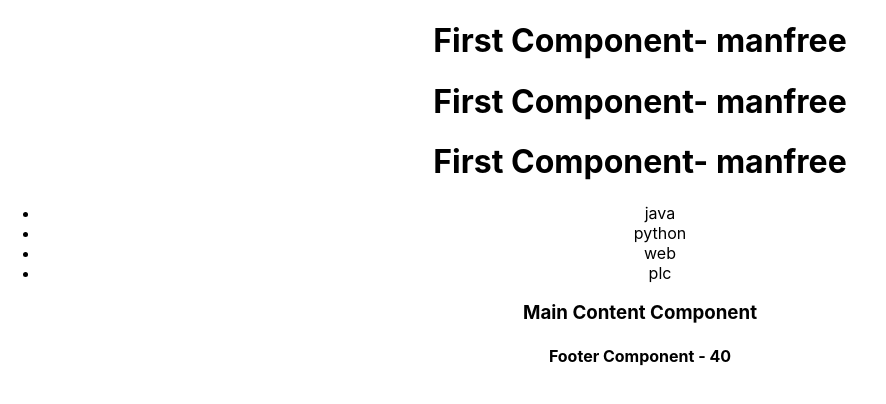
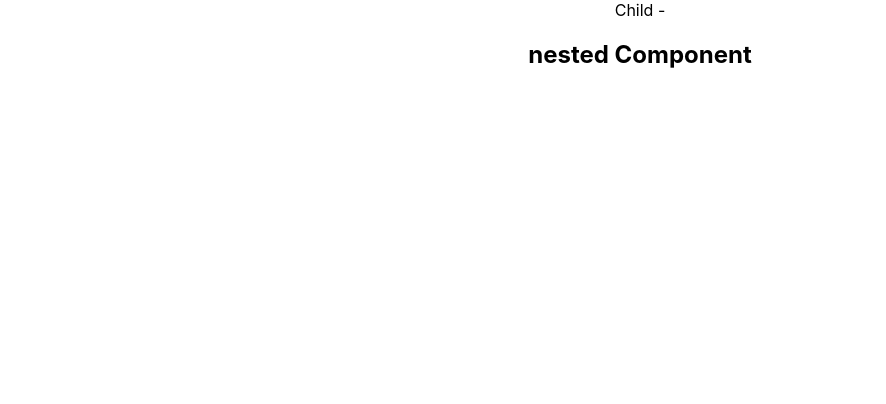
Before and after one commit to mukilathuruvan/frenzo-react, a React (Create React App) app in the folder my-app/: page / in a window 1280 px wide. Shown: the top 404 px of the page, without its empty margins (0-886 px from the left). Built offline with nearby package versions, Linux system fonts and the light colour scheme.

Commit message:
using children prop

```diff
--- a/my-app/src/App.js
+++ b/my-app/src/App.js
@@ -1,17 +1,14 @@
 import logo from "./logo.svg";
 import "./App.css";
 import Header, { Footer, MainContent } from "./components/Header";
-import Courses,{PersonInfo} from "./components/Courses";
+import Courses, { PersonInfo } from "./components/Courses";
+import Child from "./components/Child";
 function App() {
   return (
     <div className="App">
-      <Header/>
-      <Header />
-      <Header />
-      <Courses />
-      <PersonInfo/>
-      <MainContent />
-      <Footer />
+      <Child>
+        <h2>nested Component</h2>
+      </Child>
     </div>
   );
 }
--- /dev/null
+++ b/my-app/src/components/Child.jsx
@@ -0,0 +1,8 @@
+import React from "react";
+
+const Child = (props) => {
+  console.log(props.children);
+  return <div>Child - {props.children}</div>;
+};
+
+export default Child;
--- a/my-app/src/components/Courses.jsx
+++ b/my-app/src/components/Courses.jsx
@@ -1,7 +1,7 @@
 import React from "react";
 
 const Courses = () => {
-  let courses = ["java", "python", "web", "plc"];
+  let courses = ["java", "pytho", "web", "plc"];
   return (
     <ul>
       {courses.map((course, index) => (
@@ -16,12 +16,12 @@ export default Courses;
 export const PersonInfo = () => {
   const person = { name: "ragnar", age: "10", course: "plc", role: "king" };
   return (
-    <div className="person-container">
-      {/* <h3>{`Name - ${person.name}`}</h3>
+    <>
+      <h3>{`Name - ${person.name}`}</h3>
       <h3>{`Course - ${person.course}`}</h3>
       <h3>{`Role - ${person.role}`}</h3>
-      <h3>{`age - ${person.age}`}</h3> */}
+      <h3>{`age - ${person.age}`}</h3>
       {/* {person} */}
-    </div>
+    </>
   );
 };
```
